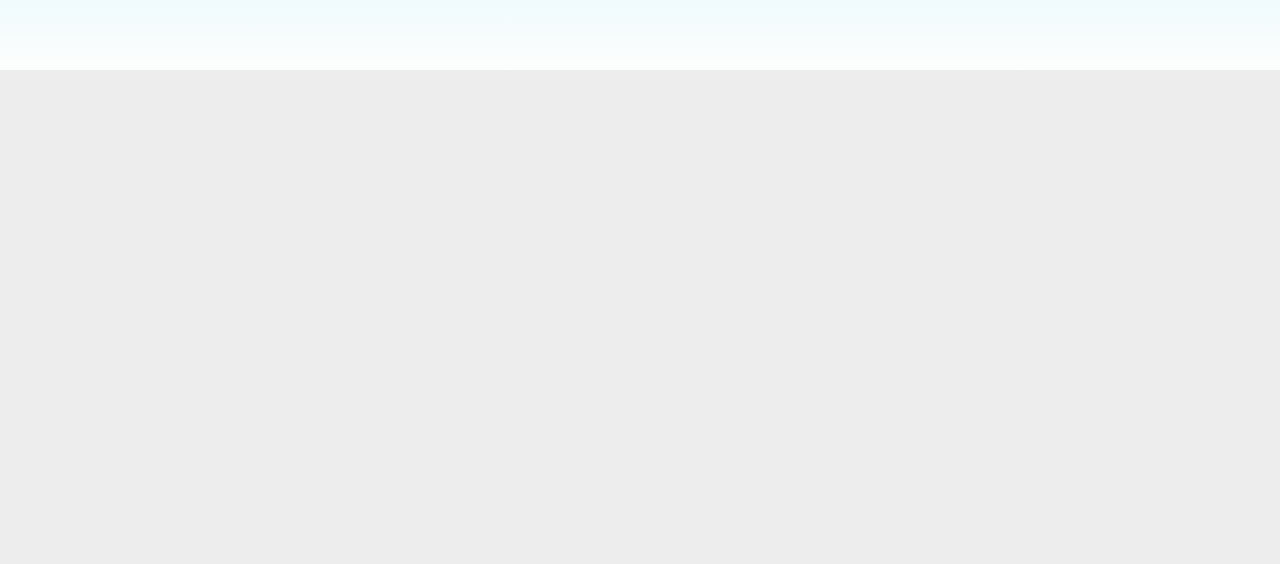
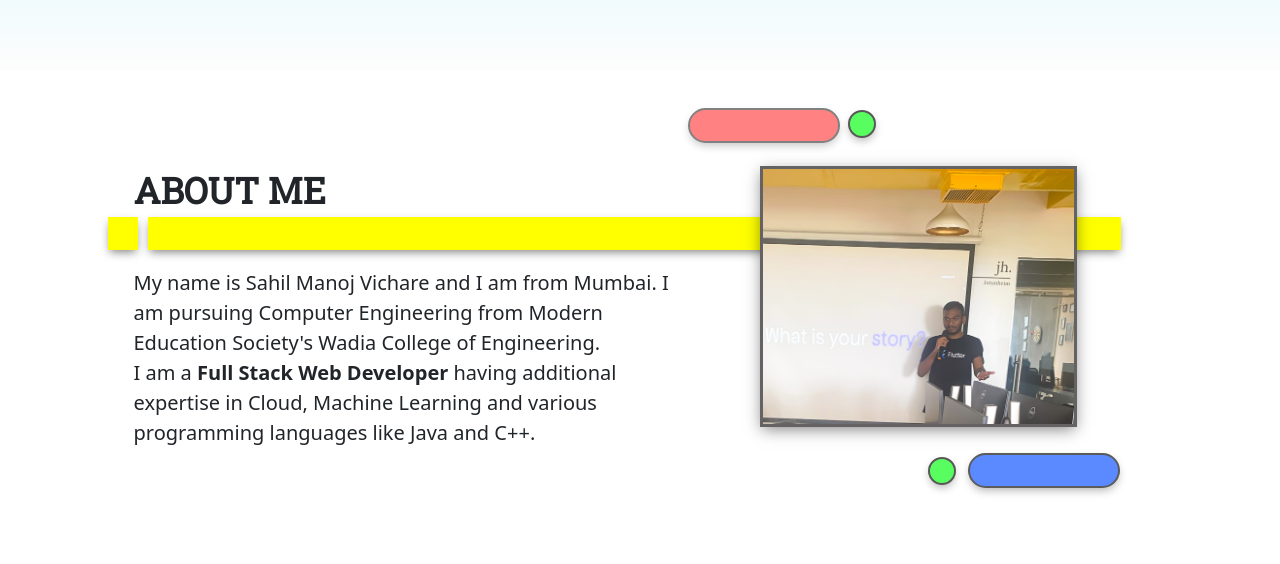
Before and after one commit to codewiths15/GDSC-experience-website-frontend-, a plain HTML site: page index.html in a window 1280 px wide. Shown: the part 542-1106 px from the top of the page. Drawn offline with nearby package versions, Linux system fonts and the light colour scheme.

Commit message:
about me section

```diff
--- a/index.html
+++ b/index.html
@@ -102,7 +102,24 @@
 
       </div>
 
-      <div class="main"></div>
+      <div class="main">
+        <div class="profile">
+          <div class="yellow"></div>
+          <div class="yellow1"></div>
+          <div class="red"></div>
+          <div class="green"></div>
+          <div class="my">
+            <img src="about.jpg" alt="" width="317px" height="261px">
+          </div>
+          <div class="blue"></div>
+          <div class="green1"></div>
+          <div class="about">ABOUT ME</div>
+          <div class="intro">My name is Sahil Manoj Vichare and I am from Mumbai. I am pursuing Computer Engineering from Modern Education Society's Wadia College of Engineering.<br> I am a <b>Full Stack Web Developer</b>
+             having additional expertise in Cloud, Machine Learning and various programming languages like Java and C++.   </div>
+        </div>
+      </div>
+
+
     </div>
   </body>
 </html>
--- a/style.css
+++ b/style.css
@@ -265,6 +265,118 @@
 
  .main{
    width: 100%;
-   height: 500px;
-   background-color: rgba(167, 167, 167, 0.205);
+   height: 491px;
+
+   display: flex;
+   justify-content: center;
+
  }
+
+ .profile{
+   width: 1013px;
+   height: 491px;
+   background-color: white;
+ }
+
+ .yellow{
+   position: absolute;
+   width: 973px;
+   height: 33px;
+   top: 759px;
+   left: 148px;
+   background-color: yellow;
+   box-shadow: 0 4px 10px -2px rgba(0, 0, 0, 0.5);
+ }
+
+ .yellow1{
+   position: absolute;
+   width: 30px;
+   height: 33px;
+   top: 759px;
+   left: 108px;
+   background-color: yellow;
+   box-shadow: 0 4px 10px -2px rgba(0, 0, 0, 0.5);
+ }
+
+ .red{
+   position: absolute;
+   width: 152px;
+   height: 35px;
+   top: 650px;
+   left: 688px;
+   background-color: #FF0000;
+   opacity: 49%;
+   box-shadow: 0 4px 10px -2px rgba(0, 0, 0, 0.5);
+   border-radius: 20px;
+   border: 2px solid black;
+ }
+
+ .green{
+   position: absolute;
+   width: 28px;
+   height: 28px;
+   top: 652px;
+   left: 848px;
+   background-color: #00FD0A;
+   opacity: 65%;
+   box-shadow: 0 4px 10px -2px rgba(0, 0, 0, 0.5);
+   border-radius: 50%;
+   border: 2px solid black;
+ }
+
+ .my img{
+   position: absolute;
+   top:708px ;
+   left:760px ;
+   box-shadow: 0 4px 15px -2px rgba(0, 0, 0, 0.5);
+   border: 3px solid #646262;
+
+
+ }
+
+ .blue{
+
+   position: absolute;
+   width: 152px;
+   height: 35px;
+   top: 995px;
+   left: 968px;
+   background-color: #0047FF;
+   opacity: 64%;
+   box-shadow: 0 4px 10px -2px rgba(0, 0, 0, 0.5);
+   border-radius: 20px;
+   border: 2px solid black;
+
+ }
+
+ .green1{
+   position: absolute;
+   width: 28px;
+   height: 28px;
+   top: 999px;
+   left: 928px;
+   background-color: #00FD0A;
+   opacity: 65%;
+   box-shadow: 0 4px 10px -2px rgba(0, 0, 0, 0.5);
+   border-radius: 50%;
+   border: 2px solid black;
+ }
+
+ .about{
+
+   font-size: 36px;
+   font-family: 'Roboto Slab', serif;
+   font-weight: bold;
+   position: absolute;
+   top: 705px;
+
+ }
+
+ .intro{
+
+   width: 554px;
+   height: 271px;
+  position: absolute;
+  top: 810px;
+  font-size: 20px;
+ }
```
Also changed, not shown: about.jpg (added).
